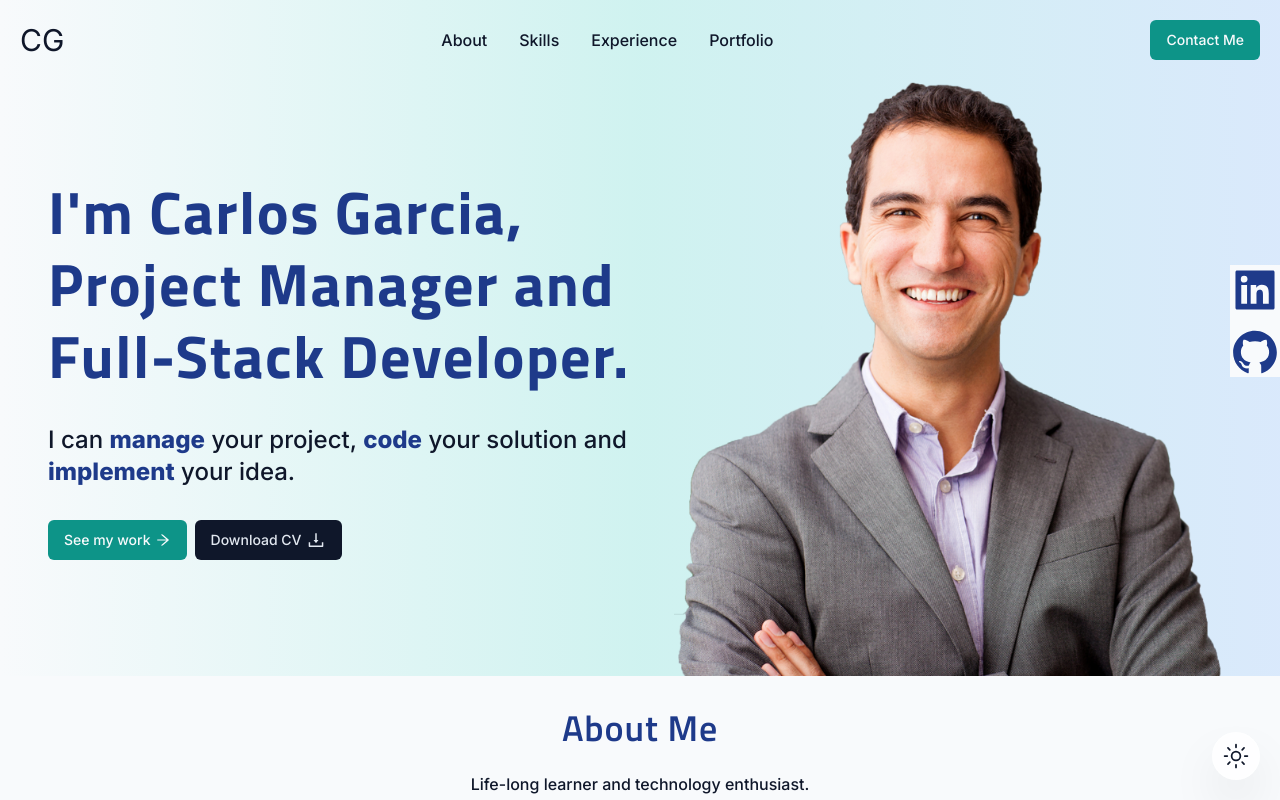
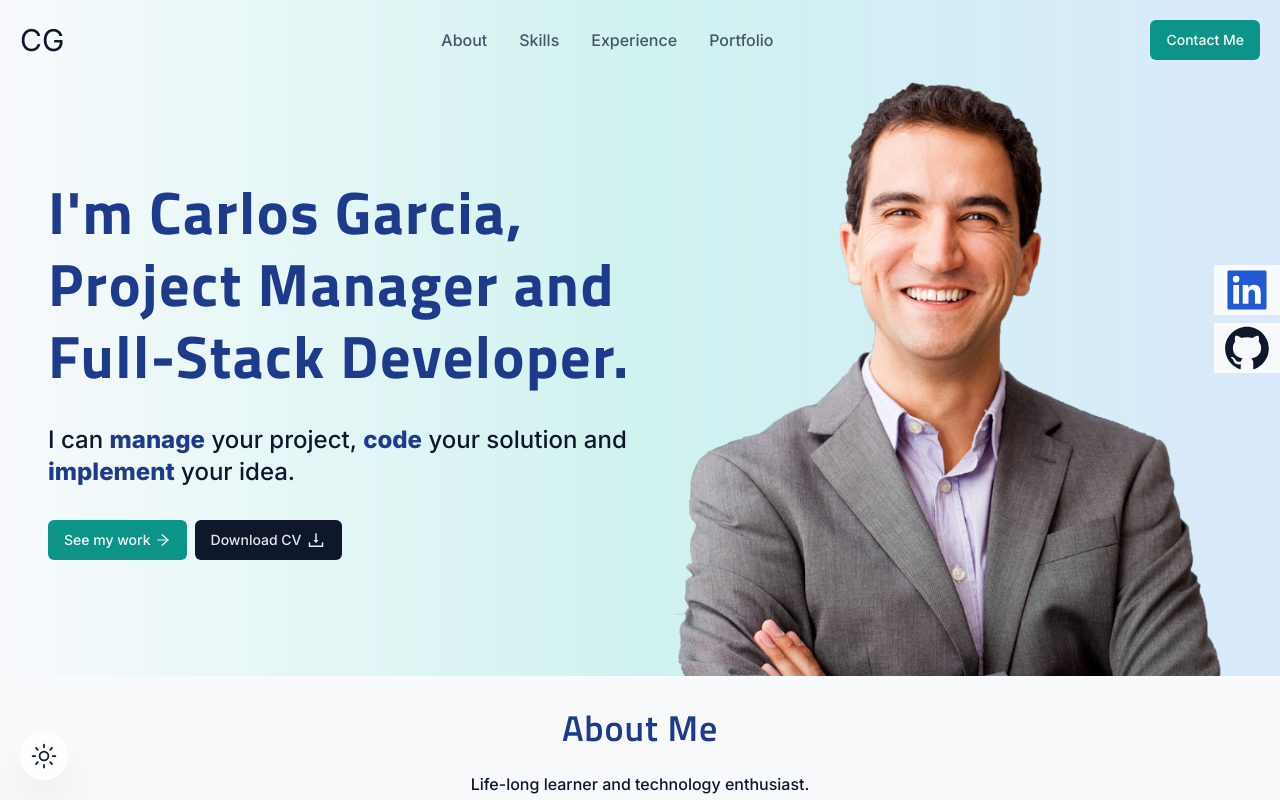
Before and after one commit to carlossgarcia95/personal-portfolio, a Next.js app: page / in a window 1280 px wide. Shown: the top 800 px of the page. Built offline with nearby package versions, Linux system fonts and the light colour scheme.

Commit message:
Fix hamburger button.

```diff
--- a/app/components/experience.tsx
+++ b/app/components/experience.tsx
@@ -27,7 +27,7 @@ const Experience = () => {
       company: "FICO",
       location: "San Diego, CA",
       description:
-        "Manage the entire lifecycle for projects ranging from internal efforts to full client implementations. Demand, resource and backlog management for two product verticals. Over 20+ project delievered successfully.",
+        "Manage the entire lifecycle for projects ranging from internal efforts to full client implementations. Demand, resource and backlog management for two product verticals. Over 20+ projects delievered successfully.",
       icon: React.createElement(CgWorkAlt),
       date: "Feb 2020 - Present",
     },
@@ -61,7 +61,7 @@ const Experience = () => {
         <p>Working with technology teams to deliver value.</p>
         <hr className="self-center mt-4" />
 
-        <VerticalTimeline lineColor="">
+        <VerticalTimeline lineColor="#9ca3af">
           {experiencesData.map((item, index) => (
             <React.Fragment key={index}>
               <VerticalTimelineElement
@@ -82,9 +82,9 @@ const Experience = () => {
                 date={item.date}
                 icon={item.icon}
                 iconStyle={{
-                  background:
-                    theme === "light" ? "white" : "rgba(255, 255, 255, 0",
+                  background: "#ffffff",
                   fontSize: "1.5rem",
+                  color: "black"
                 }}
               >
                 <h3 className="font-semibold capitalize">{item.title}</h3>
--- a/app/components/hero.tsx
+++ b/app/components/hero.tsx
@@ -8,9 +8,9 @@ import {
   AiOutlineArrowRight,
   AiOutlineDownload,
 } from "react-icons/ai";
+import { useTheme } from "../context/theme-context";
 import { buttonVariants } from "./ui/button";
 import { titillium_web } from "./ui/fonts";
-import { useTheme } from "../context/theme-context";
 
 const Hero = () => {
   const { theme } = useTheme();
@@ -23,19 +23,25 @@ const Hero = () => {
           : "bg-slate-950"
       }`}
     >
-      <div className="absolute bg-slate-50 dark:bg-slate-800 text-blue-900 dark:text-white top-1/3 right-0">
-        <Link
-          href="https://www.linkedin.com/in/carlossgarcia95/"
-          target="_blank"
-        >
-          <AiFillLinkedin
-            size={50}
-            className="mb-3 h-[40px] w-[40px] sm:h-[45px] sm:w-[45px] lg:h-[50px] lg:w-[50px] hover:opacity-90"
-          />
-        </Link>
-        <Link href="https://github.com/carlossgarcia95" target="_blank">
-          <AiFillGithub className="h-[40px] w-[40px] sm:h-[45px] sm:w-[45px] lg:h-[50px] lg:w-[50px] hover:opacity-90" />
-        </Link>
+      <div className="absolute z-10 dark:text-white top-1/3 right-0">
+        <div className="bg-slate-50 mb-2 px-2 flex justify-center items-center dark:bg-slate-800">
+          <Link
+            href="https://linkedin.com/in/carlossgarcia95"
+            target="_blank"
+            className="justify-center items-center text-blue-600 brightness-90"
+          >
+            <AiFillLinkedin className="h-[45px] w-[45px] lg:h-[50px] lg:w-[50px]" />
+          </Link>
+        </div>
+        <div className="bg-slate-50 flex justify-center items-center dark:bg-slate-800">
+          <Link
+            href="https://github.com/carlossgarcia95"
+            target="_blank"
+            className="justify-center items-center"
+          >
+            <AiFillGithub className="h-[45px] w-[45px] lg:h-[50px] lg:w-[50px]" />
+          </Link>
+        </div>
       </div>
       <div className="container flex flex-col md:flex-row justify-between items-center py-10 md:py-0">
         <div className="flex-1 max-w-2xl xl:ml-4 space-y-5 lg:space-y-8">
--- a/app/components/mobile-menu.tsx
+++ b/app/components/mobile-menu.tsx
@@ -10,25 +10,22 @@ import Link from "next/link";
 import { RxHamburgerMenu } from "react-icons/rx";
 import { Navlink } from "./navbar";
 import ThemeSwitch from "./theme-switch";
-import { AiOutlineMail } from "react-icons/ai";
-
 
 const MobileMenu = ({ navlinks }: { navlinks: Navlink[] }) => {
   return (
     <div className="flex md:hidden items-center gap-4">
-      <Link href={"/#contact"} className="hover:cursor-pointer">
-        <AiOutlineMail size={30}/>
-      </Link>
       <ThemeSwitch />
       <Sheet>
         <SheetTrigger asChild>
           <RxHamburgerMenu size={30} className="hover:cursor-pointer" />
         </SheetTrigger>
         <SheetContent>
-          <div className="flex flex-col gap-6 mt-8 items-end">
+          <div className="flex flex-col gap-7 mt-8 items-end">
             {navlinks.map((link) => (
               <SheetClose key={link.text} asChild>
-                <Link href={link.href}>{link.text}</Link>
+                <Link href={link.href} className="navlink">
+                  {link.text}
+                </Link>
               </SheetClose>
             ))}
           </div>
--- a/app/components/navbar.tsx
+++ b/app/components/navbar.tsx
@@ -16,6 +16,7 @@ const Navbar = () => {
     { text: "Skills", href: "/#skills" },
     { text: "Experience", href: "/#experience" },
     { text: "Portfolio", href: "/#portfolio" },
+    { text: "Contact", href: "/#contact" },
   ];
 
   const { theme } = useTheme();
@@ -35,9 +36,11 @@ const Navbar = () => {
         </Link>
         <div className="hidden md:flex justify-end gap-8 text-xz">
           {navlinks.map((link) => (
-            <Link key={link.text} className="transition" href={link.href}>
-              {link.text}
-            </Link>
+            link.text !== "Contact" && (
+              <Link key={link.text} className="navlink" href={link.href}>
+                {link.text}
+              </Link>
+            )
           ))}
         </div>
         <div className="flex items-center">
--- a/app/components/projects-carousel.tsx
+++ b/app/components/projects-carousel.tsx
@@ -116,7 +116,7 @@ const ProjectsCarousel = () => {
               target="_blank"
             >
               Visit Site
-              <BiLinkExternal size={16}/>
+              <BiLinkExternal size={16} className="ml-1" />
             </Link>
           </DialogContent>
         </Dialog>
--- a/app/components/scroll-to-top-button.tsx
+++ b/app/components/scroll-to-top-button.tsx
@@ -33,7 +33,7 @@ const ScrollToTopButton = () => {
 
   return (
     <button
-      className={`fixed top-5 right-5 bg-blue-500 text-white p-3 rounded-full shadow-md transition-opacity ${
+      className={`fixed right-5 bottom-5 bg-blue-500 text-white p-4 rounded-full shadow-2xl transition-all hover:scale-[1.15] active:scale-105  ${
         isVisible ? "opacity-100" : "opacity-0"
       }`}
       onClick={scrollToTop}
--- a/app/globals.css
+++ b/app/globals.css
@@ -26,4 +26,8 @@
   .badge {
     @apply bg-white border border-black rounded-xl px-5 py-1 dark:bg-white/10 dark:text-white/80
   }
+
+  .navlink {
+    @apply transition text-slate-600 dark:text-slate-200 dark:hover:text-slate-50 hover:text-slate-900
+  }
 }
--- a/app/layout.tsx
+++ b/app/layout.tsx
@@ -27,7 +27,7 @@ export default function RootLayout({
           <Navbar />
           <main className="mx-auto">{children}</main>
           <ScrollToTopButton />
-          <ThemeSwitch className="hidden md:flex fixed bottom-5 right-5 bg-white w-[3rem] h-[3rem] bg-opacity-80 backdrop-blur-[0.5rem] border border-white border-opacity-40 shadow-2xl rounded-full hover:scale-[1.15] active:scale-105 transition-all dark:bg-gray-950" />
+          <ThemeSwitch className="hidden md:flex fixed bottom-5 left-5 bg-white w-[3rem] h-[3rem] bg-opacity-80 backdrop-blur-[0.5rem] border border-white border-opacity-40 shadow-2xl rounded-full hover:scale-[1.15] active:scale-105 transition-all dark:bg-gray-950" />
           <Toaster richColors/>
           <Footer />
         </ThemeContextProvider>
```
